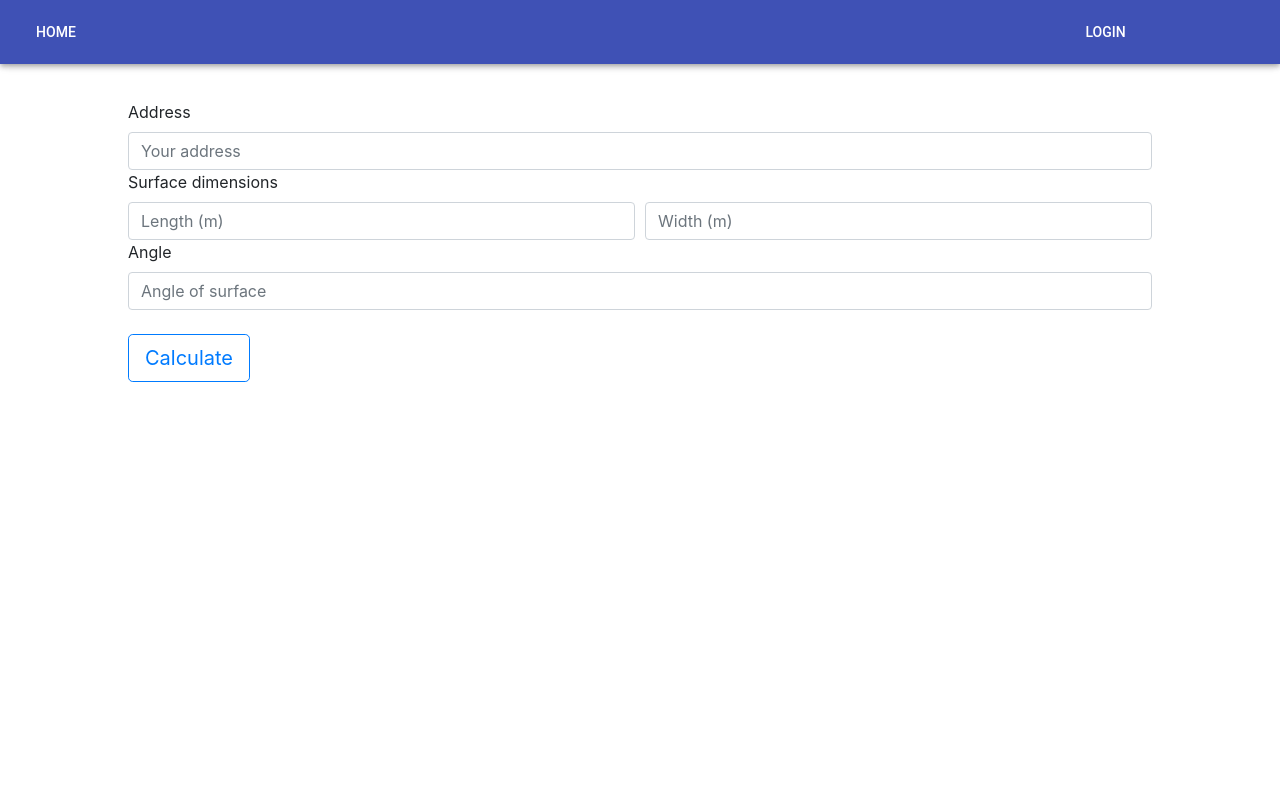
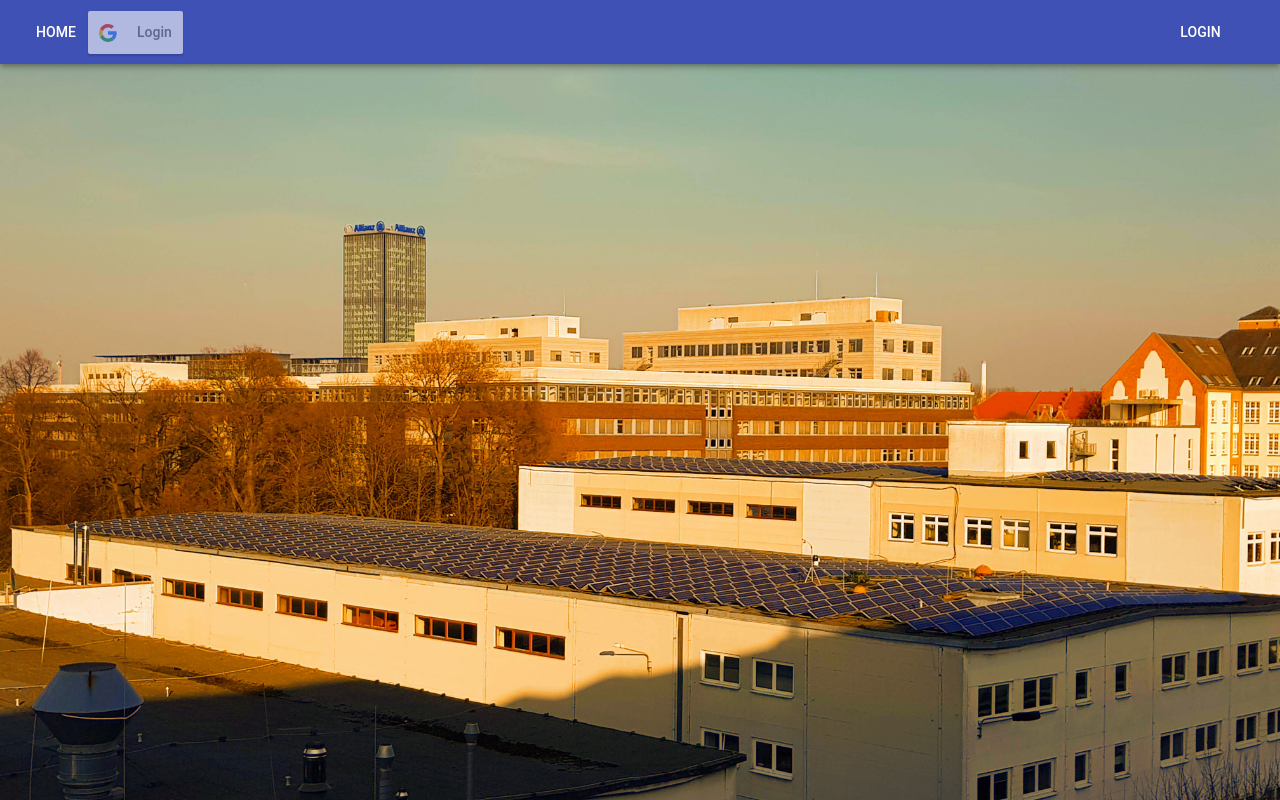
Before and after one commit to NickWue/CrowdfundingSolarPanels, a React (Create React App) app in the folder crowdsolar/: page / in a window 1280 px wide. Shown: the top 800 px of the page. Built offline with nearby package versions, Linux system fonts and the light colour scheme.

Commit message:
[feat] google login and some home background image

```diff
--- a/crowdsolar/package.json
+++ b/crowdsolar/package.json
@@ -9,6 +9,7 @@
     "react": "^16.8.6",
     "react-bootstrap": "^1.0.0-beta.6",
     "react-dom": "^16.8.6",
+    "react-google-login": "^5.0.2",
     "react-scripts": "2.1.8"
   },
   "scripts": {
--- a/crowdsolar/src/App.js
+++ b/crowdsolar/src/App.js
@@ -3,18 +3,34 @@ import React, { Component, Fragment } from 'react';
 import './App.css';
 import {AppBar, Button, Toolbar} from '@material-ui/core/';
 import Landowner from './Components/Landowner'
+import GoogleLogin from 'react-google-login';
+import Home from './Components/Home'
 class App extends Component {
+
   render() {
+    const responseGoogle = (response) => {
+      console.log(response);
+    }
+
     return (
-      <Fragment>
+      <Fragment >
+
+
       <AppBar   position="fixed">
         <Toolbar>
                   <Button  href="/" color="inherit">Home</Button>
+                  <GoogleLogin
+                  clientId="497920862748-l7vlamhek0bf2e6qhghvnctckljev5qf.apps.googleusercontent.com"
+                  buttonText="Login"
+                  onSuccess={responseGoogle}
+                  onFailure={responseGoogle}
+                />
                   <Button color="inherit" style={{marginLeft: "80%"}}  href="/login">Login</Button>
 
         </Toolbar>
       </AppBar>
-        <Landowner/>
+        <Home />
+
     </Fragment>
 
     );
--- /dev/null
+++ b/crowdsolar/src/Components/Home.js
@@ -0,0 +1,30 @@
+import React, { Component } from 'react';
+import home from './home.jpg'
+
+class Home extends Component {
+    state = {
+
+      };
+
+
+  render() {
+    const pageStyle = {
+        paddingTop:"100px",
+        // display: 'flex',
+        flexWrap: 'wrap',
+        justifyContent: 'space-around',
+        overflow: 'hidden',
+        paddingRight: "10%",
+        paddingLeft: "10%",
+        // backgroundImage: `url(${home})`,
+        // backgroundSize:"100%",
+      }
+
+    return (
+    <img style={{maxWidth: "100%"}} src={home}></img>
+
+    );
+  }
+}
+
+export default Home;
--- a/crowdsolar/src/Components/Landowner.js
+++ b/crowdsolar/src/Components/Landowner.js
@@ -1,6 +1,8 @@
 import React, { Component } from 'react';
 import StartProject from './StartProject'
 import Calculation from './Calculation'
+import home from './home.jpg'
+
 class Landowner extends Component {
   state = {
     stage: "start",
@@ -80,7 +82,9 @@ class Landowner extends Component {
         justifyContent: 'space-around',
         overflow: 'hidden',
         paddingRight: "10%",
-        paddingLeft: "10%"
+        paddingLeft: "10%",
+        backgroundImage: `url(${home})`,
+        backgroundSize:"100%",
       }
     return (
     <div style={pageStyle}>
```
Also changed, not shown: crowdsolar/app.yaml (added, +16 -0 lines), crowdsolar/src/Components/Login.js (added, +21 -0 lines), crowdsolar/src/Components/home.jpg (added), 1 other file (tests, documents, lock files or other folders).
